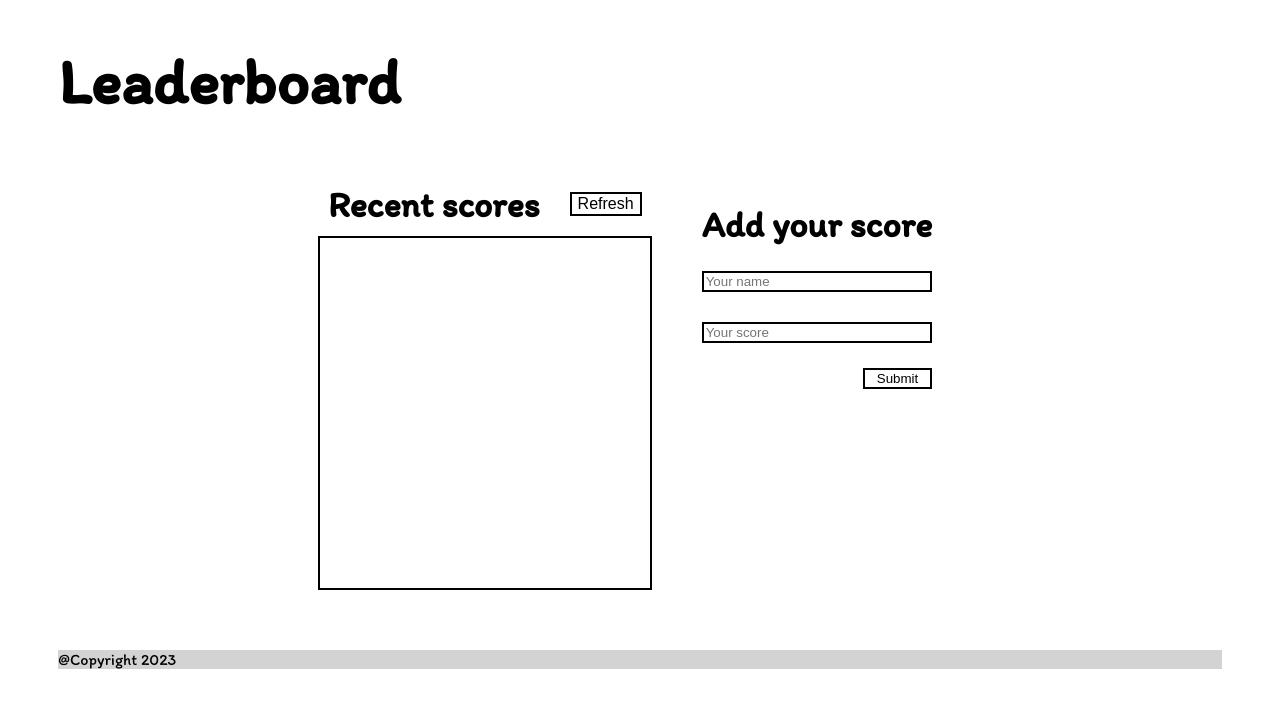
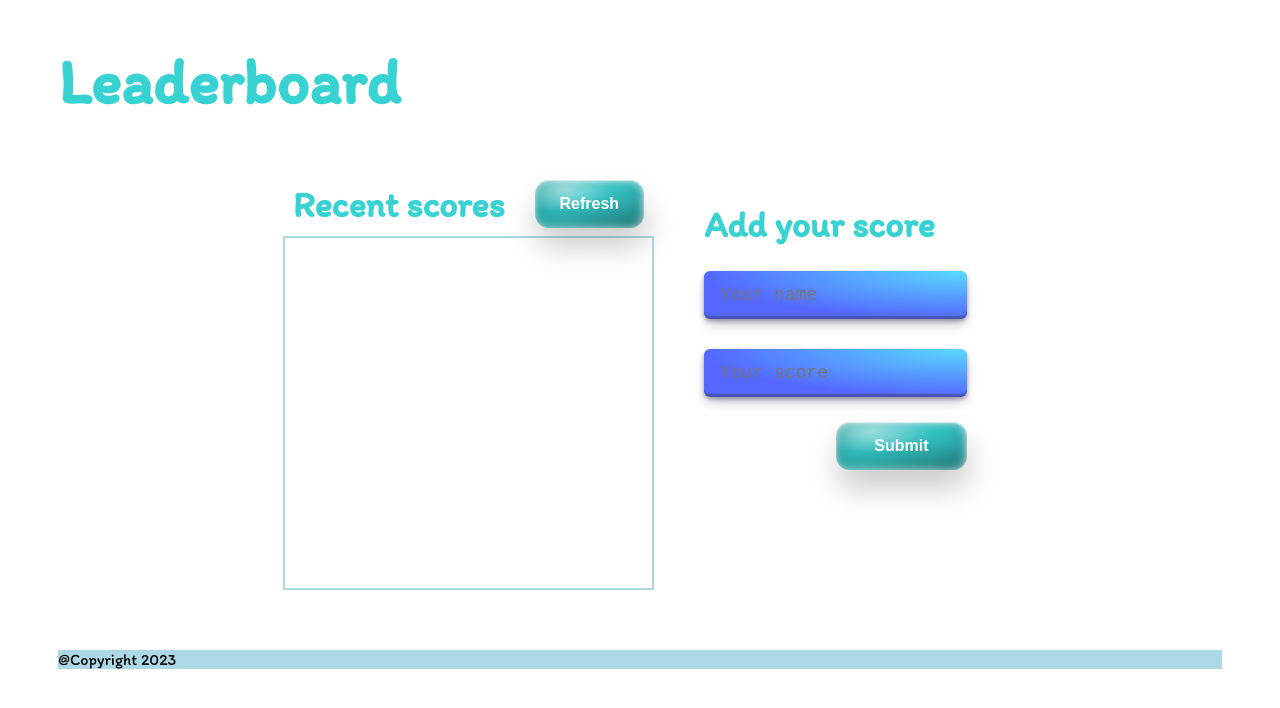
Before and after one commit to donice/Leaderboard, a website built with webpack: page src/index.html in a window 1280 px wide. Built offline with nearby package versions, Linux system fonts and the light colour scheme.

Commit message:
Fixed styling

```diff
--- a/src/style.css
+++ b/src/style.css
@@ -9,6 +9,10 @@ body {
 body > header {
   padding-left: 50px;
   font-size: 2rem;
+}
+
+body > header > h1 {
+  color: #38d2d2;
 }
 
 #section {
@@ -31,14 +35,25 @@ body > header {
 #primary-high > h2 {
   margin: 0;
   padding: 10px;
+  color: #38d2d2;
 }
 
 #refresh {
-  border: 2px solid black;
-  background-color: transparent;
-  font-size: 1rem;
   margin-right: 10px;
   margin-left: 20px;
+  color: #fff;
+  padding: 15px 25px;
+  background-color: #38d2d2;
+  background-image: radial-gradient(93% 87% at 87% 89%, rgba(0, 0, 0, 0.23) 0%, transparent 86.18%), radial-gradient(66% 66% at 26% 20%, rgba(255, 255, 255, 0.55) 0%, rgba(255, 255, 255, 0) 69.79%, rgba(255, 255, 255, 0) 100%);
+  box-shadow: inset -3px -3px 9px rgba(255, 255, 255, 0.25), inset 0 3px 9px rgba(255, 255, 255, 0.3), inset 0 1px 1px rgba(255, 255, 255, 0.6), inset 0 -8px 36px rgba(0, 0, 0, 0.3), inset 0 1px 5px rgba(255, 255, 255, 0.6), 2px 19px 31px rgba(0, 0, 0, 0.2);
+  border-radius: 14px;
+  font-weight: bold;
+  font-size: 16px;
+  border: 0;
+  user-select: none;
+  -webkit-user-select: none;
+  touch-action: manipulation;
+  cursor: pointer;
 }
 
 #secondary {
@@ -54,25 +69,64 @@ body > header {
 #form > h2 {
   margin: 0;
   margin-bottom: 10px;
+  color: #38d2d2;
 }
 
 #form > input {
   margin: 15px 0;
-  border: 2px solid black;
+  align-items: center;
+  appearance: none;
+  background-image: radial-gradient(100% 100% at 100% 0, #5adaff 0, #5468ff 100%);
+  border: 0;
+  border-radius: 6px;
+  box-shadow: rgba(45, 35, 66, 0.4) 0 2px 4px, rgba(45, 35, 66, 0.3) 0 7px 13px -3px, rgba(58, 65, 111, 0.5) 0 -3px 0 inset;
+  box-sizing: border-box;
+  color: #fff;
+  cursor: pointer;
+  display: inline-flex;
+  font-family: "JetBrains Mono", monospace;
+  height: 48px;
+  justify-content: center;
+  line-height: 1;
+  list-style: none;
+  overflow: hidden;
+  padding-left: 16px;
+  padding-right: 16px;
+  position: relative;
+  text-align: left;
+  text-decoration: none;
+  transition: box-shadow 0.15s, transform 0.15s;
+  user-select: none;
+  -webkit-user-select: none;
+  touch-action: manipulation;
+  white-space: nowrap;
+  will-change: box-shadow, transform;
+  font-size: 18px;
 }
 
 #form > button {
   margin: 0;
   margin-top: 10px;
-  width: 30%;
+  width: 50%;
   justify-self: end;
-  border: 2px solid black;
-  background-color: transparent;
+  color: #fff;
+  padding: 15px 25px;
+  background-color: #38d2d2;
+  background-image: radial-gradient(93% 87% at 87% 89%, rgba(0, 0, 0, 0.23) 0%, transparent 86.18%), radial-gradient(66% 66% at 26% 20%, rgba(255, 255, 255, 0.55) 0%, rgba(255, 255, 255, 0) 69.79%, rgba(255, 255, 255, 0) 100%);
+  box-shadow: inset -3px -3px 9px rgba(255, 255, 255, 0.25), inset 0 3px 9px rgba(255, 255, 255, 0.3), inset 0 1px 1px rgba(255, 255, 255, 0.6), inset 0 -8px 36px rgba(0, 0, 0, 0.3), inset 0 1px 5px rgba(255, 255, 255, 0.6), 2px 19px 31px rgba(0, 0, 0, 0.2);
+  border-radius: 14px;
+  font-weight: bold;
+  font-size: 16px;
+  border: 0;
+  user-select: none;
+  -webkit-user-select: none;
+  touch-action: manipulation;
+  cursor: pointer;
 }
 
 #primary-low {
   font-size: 1rem;
-  border: 2px solid black;
+  border: 2px solid lightblue;
 }
 
 #primary-low > ul {
@@ -87,9 +141,17 @@ body > header {
 
 #primary-low > ul > li {
   margin: 10px;
+  color: #5468ff;
+}
+
+#primary-low > ul > li:hover {
+  margin: 10px;
+  background-color: lightblue;
+  background-image: radial-gradient(93% 87% at 87% 89%, rgba(0, 0, 0, 0.23) 0%, transparent 86.18%), radial-gradient(66% 66% at 26% 20%, rgba(255, 255, 255, 0.55) 0%, rgba(255, 255, 255, 0) 69.79%, rgba(255, 255, 255, 0) 100%);
+  cursor: pointer;
 }
 
 .footer-content {
   margin: 50px;
-  background-color: lightgray;
+  background-color: lightblue;
 }
```
